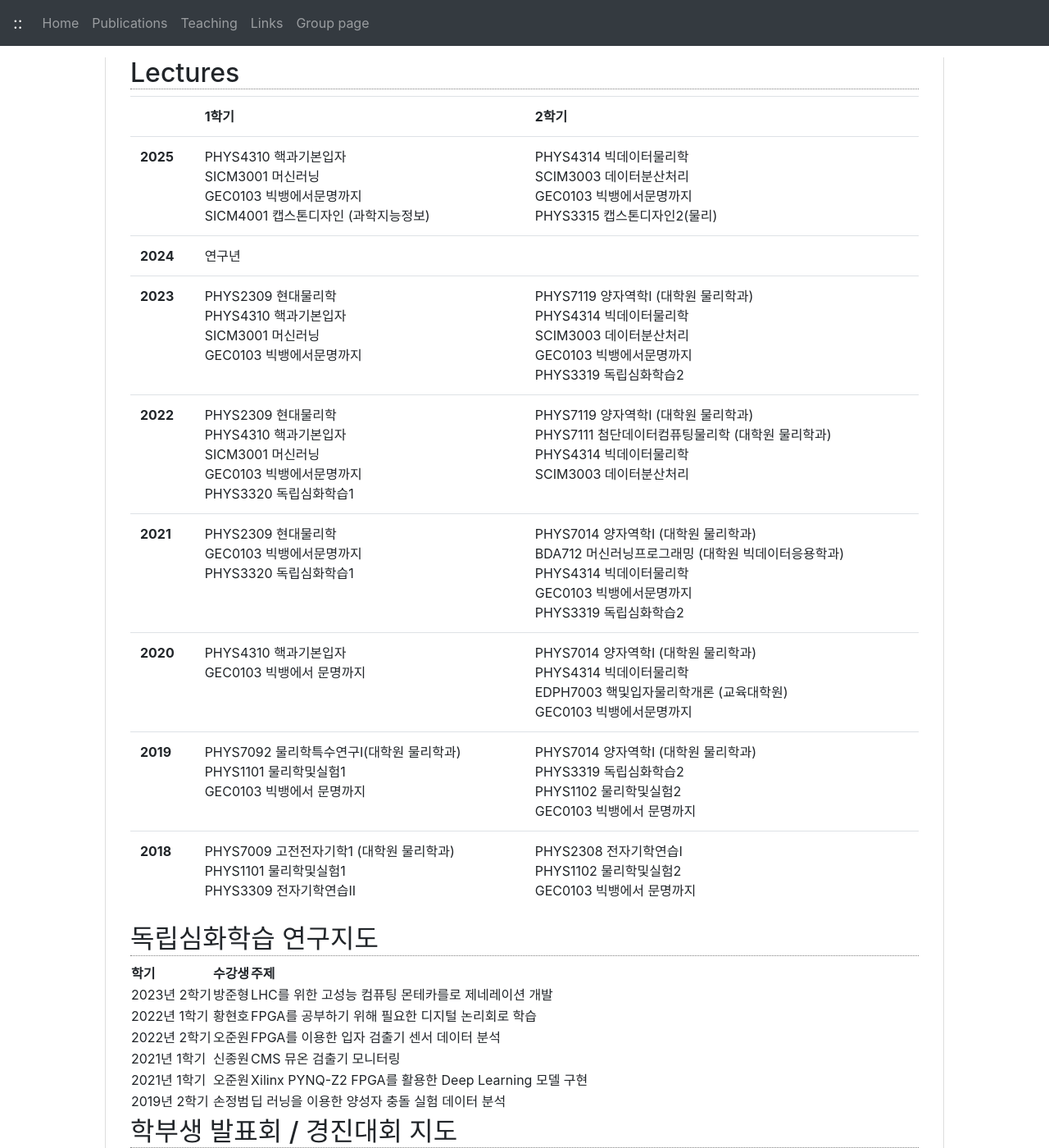
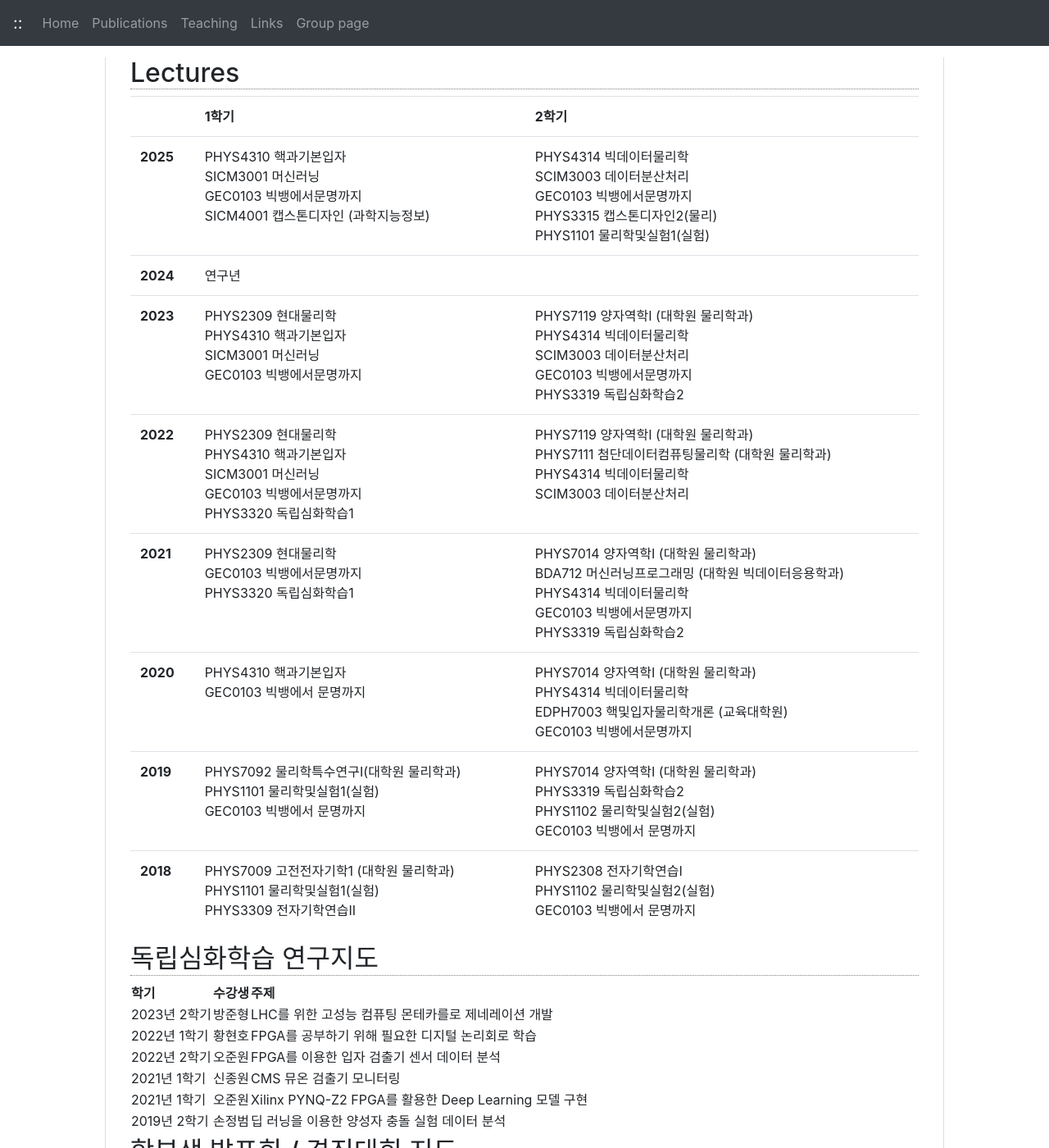
Before and after one commit to jhgoh/jhgoh.github.io, a Jekyll site: the page built from Teaching.md, in a window 1280 px wide and 1400 px high. Shown: the whole window at 82% size. Built offline with Jekyll 4.4.1, drawn with Linux system fonts in a browser that asks for light colours; nearby versions of some CDN libraries; our own code applies the rules of GitHub Pages for plain Markdown files.

Commit message:
Update Teaching.md

```diff
--- a/Teaching.md
+++ b/Teaching.md
@@ -2,14 +2,14 @@
 
 <table class="table">
   <tr><td></td><th>1학기</th><th>2학기</th></tr>
-  <tr><th>2025</th><td>PHYS4310 핵과기본입자<br/>SICM3001 머신러닝<br/>GEC0103 빅뱅에서문명까지<br/>SICM4001 캡스톤디자인 (과학지능정보)</td><td>PHYS4314 빅데이터물리학<br/>SCIM3003 데이터분산처리<br/>GEC0103 빅뱅에서문명까지<br/>PHYS3315 캡스톤디자인2(물리)</td></tr>
+  <tr><th>2025</th><td>PHYS4310 핵과기본입자<br/>SICM3001 머신러닝<br/>GEC0103 빅뱅에서문명까지<br/>SICM4001 캡스톤디자인 (과학지능정보)</td><td>PHYS4314 빅데이터물리학<br/>SCIM3003 데이터분산처리<br/>GEC0103 빅뱅에서문명까지<br/>PHYS3315 캡스톤디자인2(물리)<br/>PHYS1101 물리학및실험1(실험)</td></tr>
   <tr><th>2024</th><td colspan="2">연구년</td></tr>
   <tr><th>2023</th><td>PHYS2309 현대물리학<br/>PHYS4310 핵과기본입자<br/>SICM3001 머신러닝<br/>GEC0103 빅뱅에서문명까지</td><td>PHYS7119 양자역학I (대학원 물리학과)<br/>PHYS4314 빅데이터물리학<br/>SCIM3003 데이터분산처리<br/>GEC0103 빅뱅에서문명까지<br/>PHYS3319 독립심화학습2</td></tr>
   <tr><th>2022</th><td>PHYS2309 현대물리학<br/>PHYS4310 핵과기본입자<br/>SICM3001 머신러닝<br/>GEC0103 빅뱅에서문명까지<br/>PHYS3320 독립심화학습1</td><td>PHYS7119 양자역학I (대학원 물리학과)<br/>PHYS7111 첨단데이터컴퓨팅물리학 (대학원 물리학과)<br/>PHYS4314 빅데이터물리학<br/>SCIM3003 데이터분산처리</td></tr>
   <tr><th>2021</th><td>PHYS2309 현대물리학<br/>GEC0103 빅뱅에서문명까지<br/>PHYS3320 독립심화학습1</td><td>PHYS7014 양자역학I (대학원 물리학과)<br/>BDA712 머신러닝프로그래밍 (대학원 빅데이터응용학과)<br/>PHYS4314 빅데이터물리학<br/>GEC0103 빅뱅에서문명까지<br/>PHYS3319 독립심화학습2</td></tr>
   <tr><th>2020</th><td>PHYS4310 핵과기본입자<br/>GEC0103 빅뱅에서 문명까지</td><td>PHYS7014 양자역학I (대학원 물리학과)<br/>PHYS4314 빅데이터물리학<br/>EDPH7003 핵및입자물리학개론 (교육대학원)<br/>GEC0103 빅뱅에서문명까지</td></tr>
-  <tr><th>2019</th><td>PHYS7092 물리학특수연구Ⅰ(대학원 물리학과)<br/>PHYS1101 물리학및실험1<br/>GEC0103 빅뱅에서 문명까지</td><td>PHYS7014 양자역학I (대학원 물리학과)<br/>PHYS3319 독립심화학습2<br/>PHYS1102 물리학및실험2<br/>GEC0103 빅뱅에서 문명까지</td></tr>
-  <tr><th>2018</th><td>PHYS7009 고전전자기학1 (대학원 물리학과)<br/>PHYS1101 물리학및실험1<br/>PHYS3309 전자기학연습II</td><td>PHYS2308 전자기학연습I<br/>PHYS1102 물리학및실험2<br/>GEC0103 빅뱅에서 문명까지</td></tr>
+  <tr><th>2019</th><td>PHYS7092 물리학특수연구Ⅰ(대학원 물리학과)<br/>PHYS1101 물리학및실험1(실험)<br/>GEC0103 빅뱅에서 문명까지</td><td>PHYS7014 양자역학I (대학원 물리학과)<br/>PHYS3319 독립심화학습2<br/>PHYS1102 물리학및실험2(실험)<br/>GEC0103 빅뱅에서 문명까지</td></tr>
+  <tr><th>2018</th><td>PHYS7009 고전전자기학1 (대학원 물리학과)<br/>PHYS1101 물리학및실험1(실험)<br/>PHYS3309 전자기학연습II</td><td>PHYS2308 전자기학연습I<br/>PHYS1102 물리학및실험2(실험)<br/>GEC0103 빅뱅에서 문명까지</td></tr>
 </table>
 
 
```
